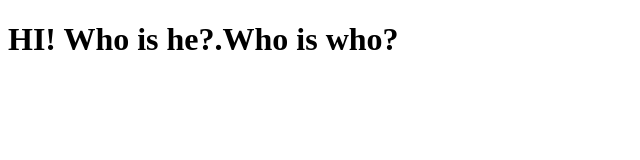
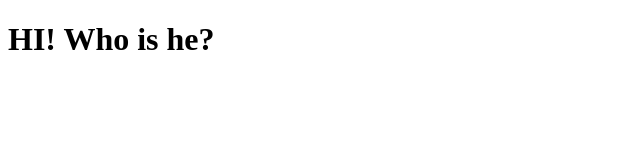
Before and after one commit to RanaMuzamal/Bootcamp2020_sample, a plain HTML site: page index.html in a window 1280 px wide. Shown: the whole page, without its empty margins (0-640 px from the left). Drawn offline with Linux system fonts and the light colour scheme.

Commit message:
Update index.html

```diff
--- a/index.html
+++ b/index.html
@@ -7,6 +7,6 @@
     <title>Document</title>
 </head>
 <body>
-    <h1>HI! Who is he?.Who is who?</h1>
+    <h1>HI! Who is he?</h1>
 </body>
 </html>
```
